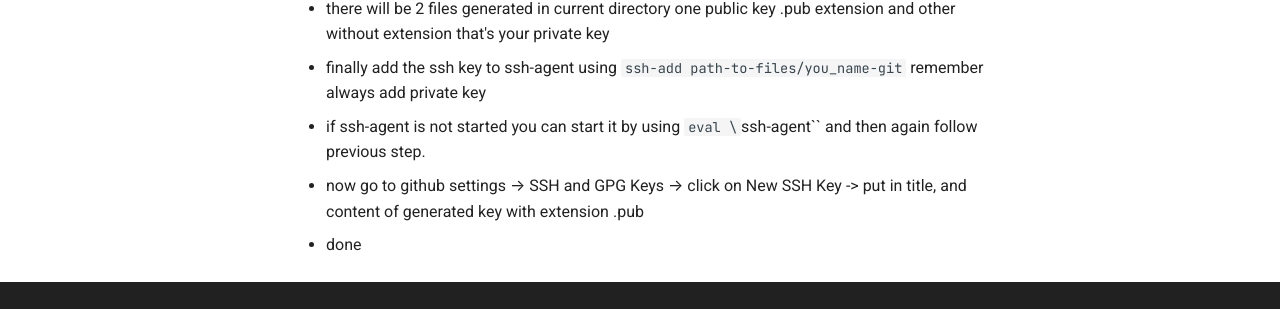
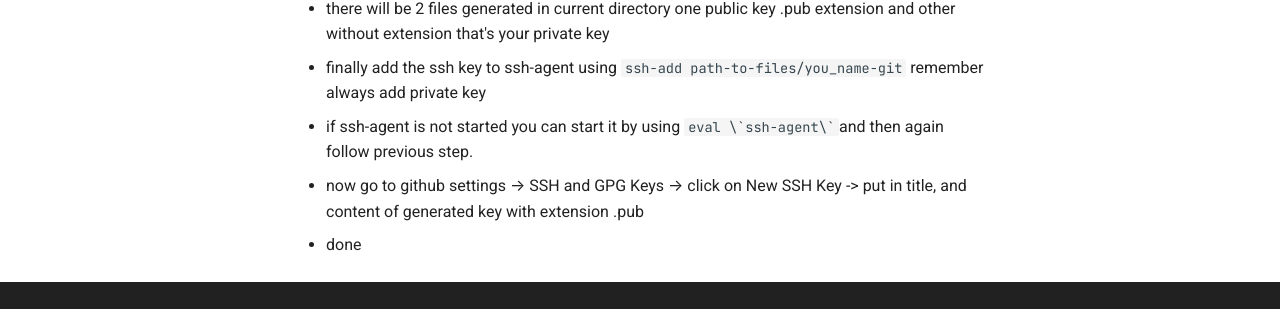
Before and after one commit to jayesh6297/knowledge-pot, an MkDocs documentation site: the page built from docs/Git/setting-up.md, in a window 1280 px wide and 1387 px high. Shown: the part 969-1278 px from the top of the window. Built offline with MkDocs 1.6.1 and Material for MkDocs 9.7.7, drawn with Linux system fonts in a browser that asks for light colours.

Commit message:
final formatting

````diff
--- a/docs/Git/setting-up.md
+++ b/docs/Git/setting-up.md
@@ -20,6 +20,6 @@
 - provide filename to save generally i recommend to use githubusername-git
 - there will be 2 files generated in current directory one public key .pub extension and other without extension that's your private key
 - finally add the ssh key to ssh-agent using `ssh-add path-to-files/you_name-git` remember always add private key
-- if ssh-agent is not started you can start it by using `eval \`ssh-agent\`` and then again follow previous step.
+- if ssh-agent is not started you can start it by using ``` eval \`ssh-agent\` ```and then again follow previous step.
 - now go to github settings &rarr; SSH and GPG Keys &rarr; click on New SSH Key -> put in title, and content of generated key with extension .pub
 - done
````
